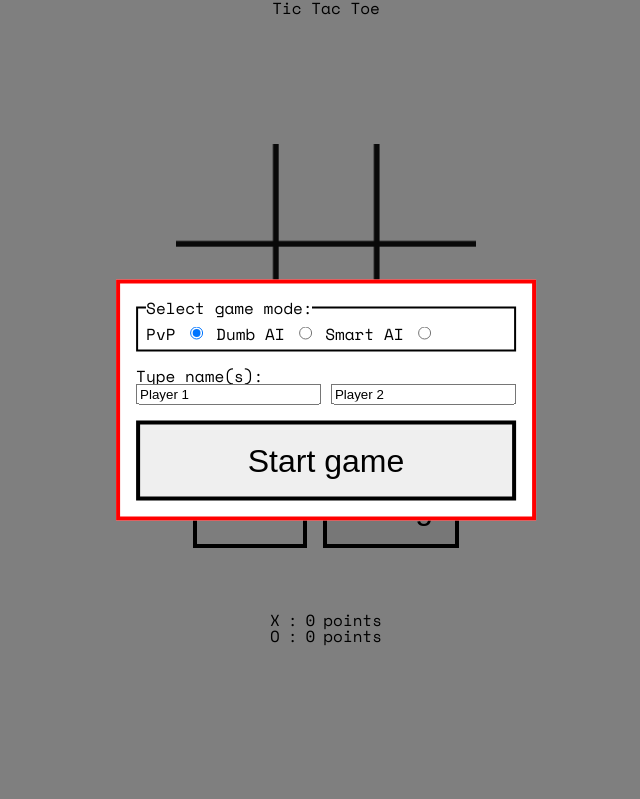
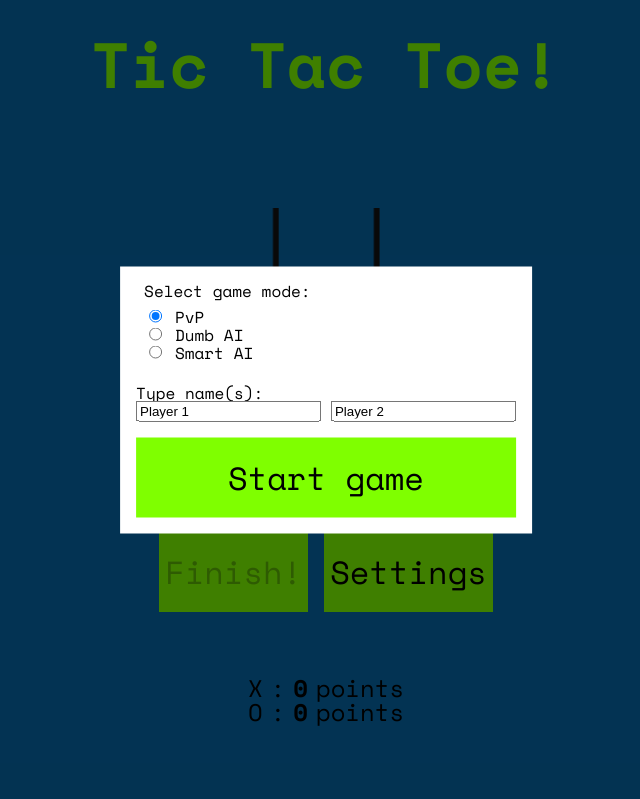
Before and after one commit to Mlodzieniak/odin-tic-tac-toe, a website: page index.html in a window 1280 px wide. Shown: the whole page, without its empty margins (314-954 px from the left). Drawn offline with nearby package versions, Linux system fonts and the light colour scheme.

Commit message:
updated css styles

```diff
--- a/index.html
+++ b/index.html
@@ -17,7 +17,7 @@
 <body>
     <div class="container">
         <div class="title">
-            <h1>Tic Tac Toe</h1>
+            Tic Tac Toe!
         </div>
         <!-- <div class="symbol-selection">
             <button class="symbol" type="button"></button>
@@ -62,12 +62,18 @@
     <div class="popup" id="popup">
         <fieldset>
             <legend>Select game mode:</legend>
-            <label for="gamemode">PvP</label>
-            <input type="radio" name="gamemode" value="pvp" checked>
-            <label for="gamemode">Dumb AI</label>
-            <input type="radio" name="gamemode" value="randomai" id="randomai">
-            <label for="gamemode">Smart AI</label>
-            <input type="radio" name="gamemode" value="dominator" id="dominator">
+            <div>
+                <input type="radio" name="gamemode" value="pvp" checked>
+                <label for="gamemode">PvP</label>
+            </div>
+            <div>
+                <input type="radio" name="gamemode" value="randomai" id="randomai">
+                <label for="gamemode">Dumb AI</label>
+            </div>
+            <div>
+                <input type="radio" name="gamemode" value="dominator" id="dominator">
+                <label for="gamemode">Smart AI</label>
+            </div>
         </fieldset>
         <div class="names">
             <p>Type name(s):</p>
--- a/script.js
+++ b/script.js
@@ -264,7 +264,11 @@ const dom = (function () {
   function occupyCell(cell) {
     const nextSymbol = logic.nextMoveBelongsTo(gameBoard.print()).symbol;
     if (gameBoard.occupy(cell.id, nextSymbol)) {
-      cell.textContent = nextSymbol;
+      if (nextSymbol === "x") {
+        cell.textContent = "\u2715";
+      } else {
+        cell.textContent = "⭘";
+      }
     }
   }
   function roundChecker() {
@@ -302,7 +306,6 @@ const dom = (function () {
     function minimax(initialBoard) {
       const currentMark = logic.nextMoveBelongsTo(initialBoard.print()).symbol;
       const availCellsIndexes = emptyCellsWithIndexes(initialBoard);
-      console.log(initialBoard.print());
       if (logic.checkForWinner(initialBoard) && currentMark === "o") {
         return { score: -1 };
       }
@@ -374,6 +377,7 @@ const dom = (function () {
   closePopupBTN.forEach((button) => {
     button.addEventListener("click", () => {
       const popup = button.closest(".popup");
+      startNewGame();
       closePopup(popup);
     });
   });
@@ -381,6 +385,4 @@ const dom = (function () {
     button.addEventListener("click", () => selectGameMode(button));
   });
   openPopupBTN[0].click();
-  return { dominator };
 })();
-// I did it!
--- a/style.css
+++ b/style.css
@@ -111,6 +111,7 @@ section {
 body {
 	line-height: 1;
 	font-family: 'Space Mono', monospace;
+	background-color: rgb(6, 102, 166);
 }
 
 ol,
@@ -143,10 +144,11 @@ q:after {
 	height: 15%;
 }
 
-.symbol-selection {
-	display: flex;
-	justify-content: space-evenly;
-	width: 15%;
+.title {
+	font-size: 4rem;
+	padding: 2rem;
+	color: chartreuse;
+	font-weight: 700;
 }
 
 .symbol-selection>div,
@@ -154,10 +156,12 @@ button {
 	height: 80px;
 	width: 80px;
 	display: flex;
-	border: 4px solid black;
+	border: none;
 	justify-content: center;
 	align-items: center;
 	font-size: 2rem;
+	background-color: chartreuse;
+	font-family: 'Space Mono', monospace;
 }
 
 table {
@@ -169,6 +173,12 @@ table {
 	height: 300px;
 	background: url(./images/pngfind.com-grid-background-png-1288069.png);
 	background-size: cover;
+	-moz-user-select: none;
+	-webkit-user-select: none;
+	-ms-user-select: none;
+	user-select: none;
+	-o-user-select: none;
+	color: chartreuse;
 }
 
 tr {
@@ -214,6 +224,14 @@ td:active {
 	cursor: pointer;
 }
 
+.scores {
+	font-size: 1.5rem;
+}
+
+.player-score {
+	font-weight: 700;
+}
+
 .player {
 	display: flex;
 	gap: 0.5rem;
@@ -229,7 +247,7 @@ td:active {
 	left: 50%;
 	transform: translate(-50%, -50%)scale(0);
 	background-color: white;
-	border: 4px solid red;
+	/* border: 4px solid red; */
 	padding: 1rem;
 	z-index: 10;
 	display: flex;
@@ -243,7 +261,7 @@ td:active {
 }
 
 fieldset {
-	border: 2px solid black;
+	/* border: 2px solid black; */
 	padding: 0.5rem;
 }
 
@@ -266,8 +284,8 @@ fieldset {
 }
 
 .winner {
-	/* background-color: rgb(200, 0, 0); */
+	/* background-color: white; */
 	/* box-shadow: 0px 0px 10px red; */
-	text-shadow: 0px 0px 5px red;
+	text-shadow: 0px 0px 15px white;
 
 }
```
